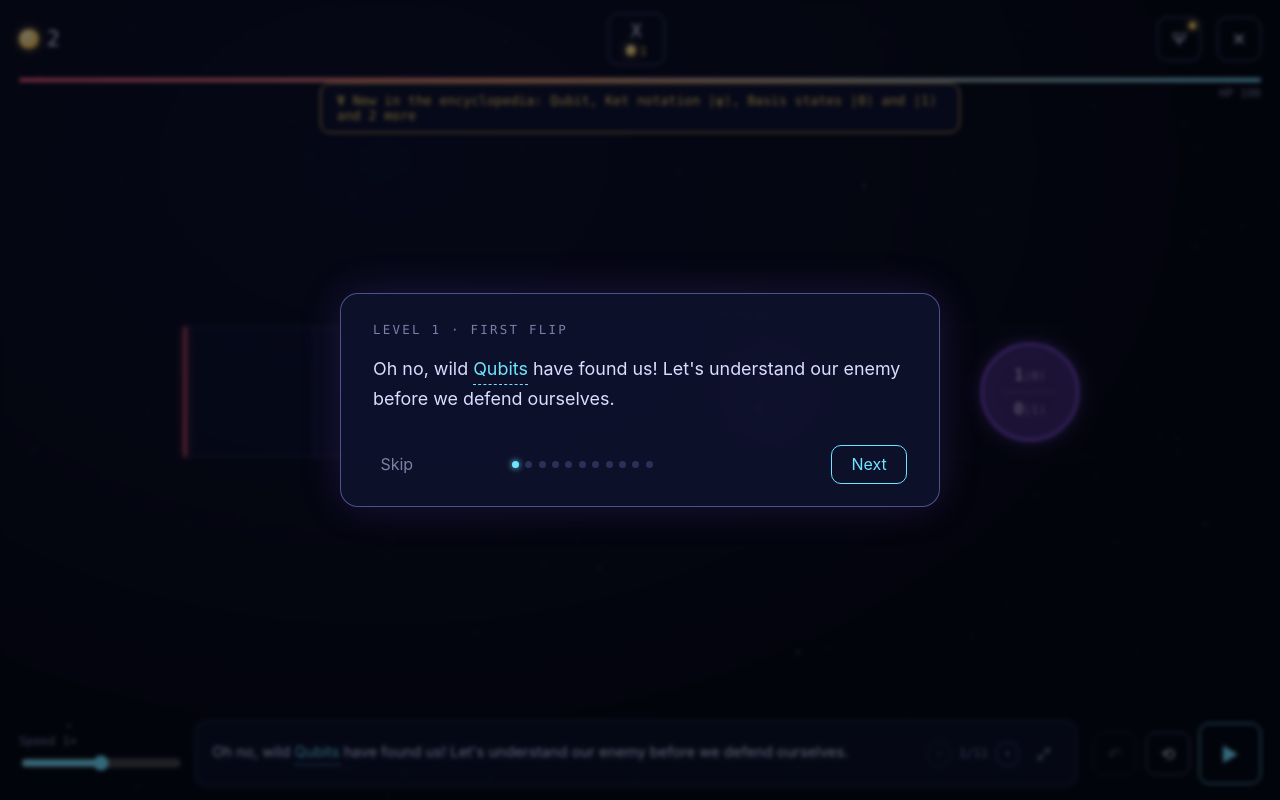
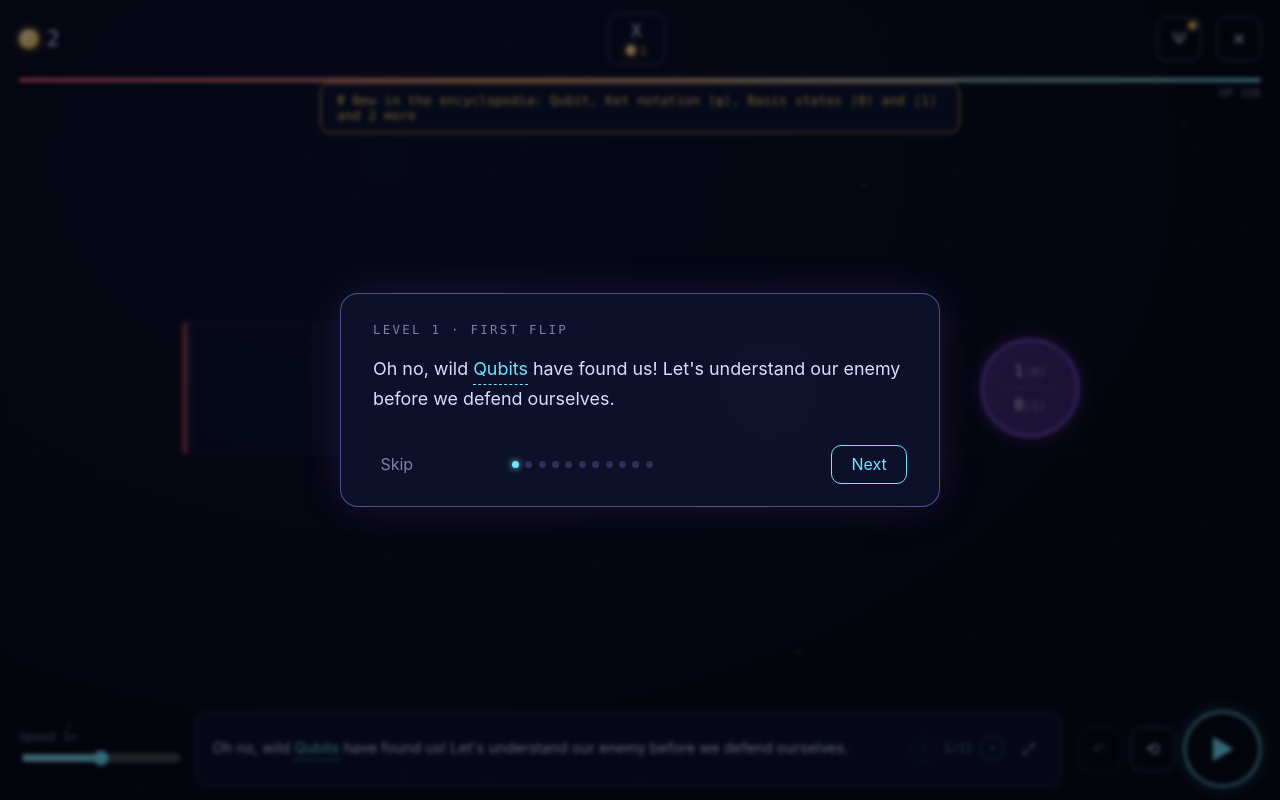
Before and after one commit to PiBot314/plants-vs-qubits, a website built with Vite: page index.html in a window 1280 px wide. Both pictures are taken after a click on the button "Play". Built offline with nearby package versions, Linux system fonts and the light colour scheme.

Commit message:
Make the play button bigger

```diff
--- a/src/style.css
+++ b/src/style.css
@@ -153,7 +153,7 @@ button.icon { width: 2.6em; height: 2.6em; padding: 0; display: grid; place-item
 .textbox .pager { font-family: var(--mono); font-size: 0.75rem; color: var(--dim); display: flex; align-items: center; gap: 0.5rem; }
 .textbox .pager button { padding: 0.2em 0.6em; }
 .controls { display: flex; align-items: center; gap: 0.6rem; }
-.controls .play { width: 3.2em; height: 3.2em; font-size: 1.2rem; }
+.controls .play { width: 2.9em; height: 2.9em; font-size: 1.65rem; border-radius: 50%; border-width: 2px; box-shadow: 0 0 16px rgba(111, 227, 255, 0.3); }
 
 /* ---------- board svg ---------- */
 .board .lane-line { stroke: var(--line); stroke-width: 1; }
```
